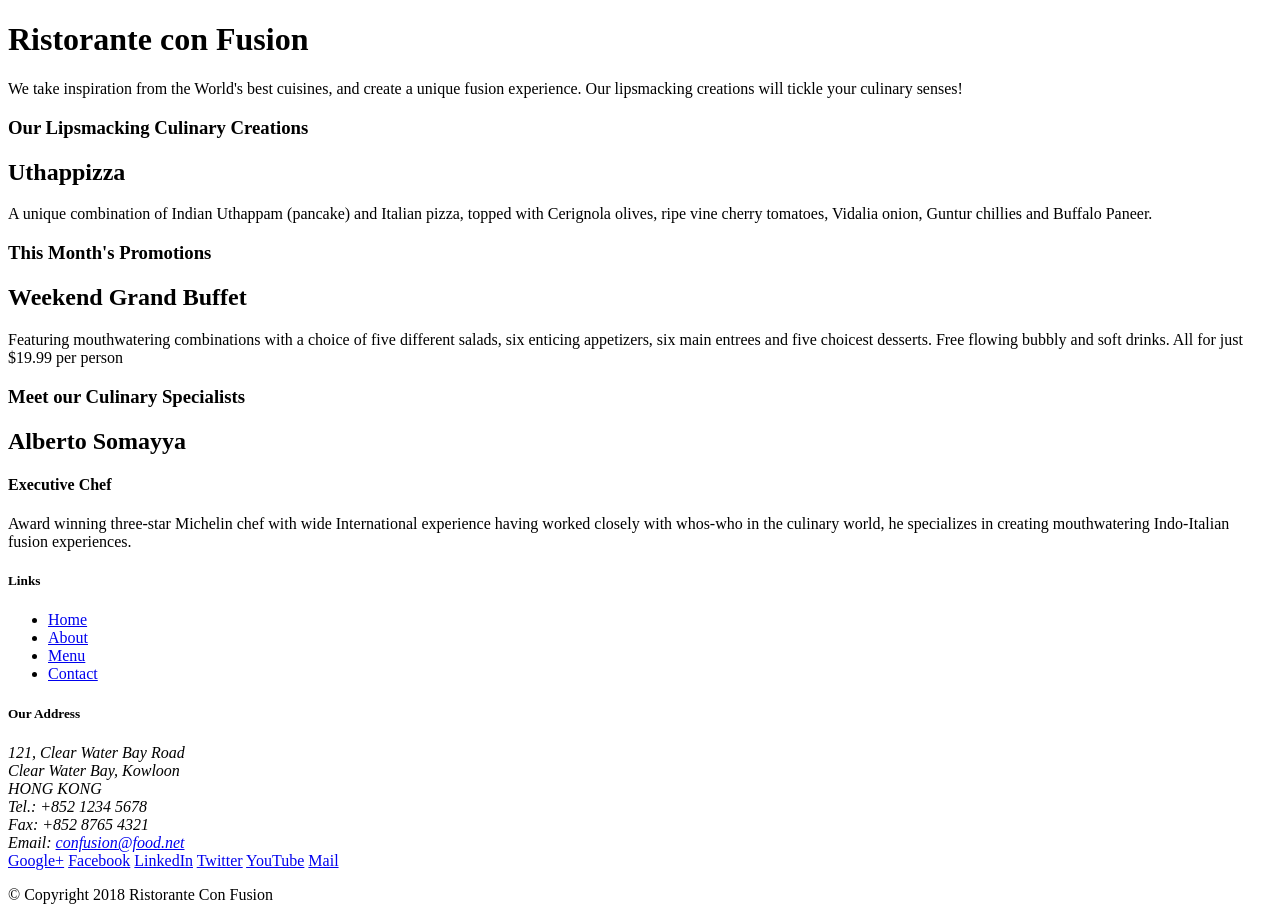
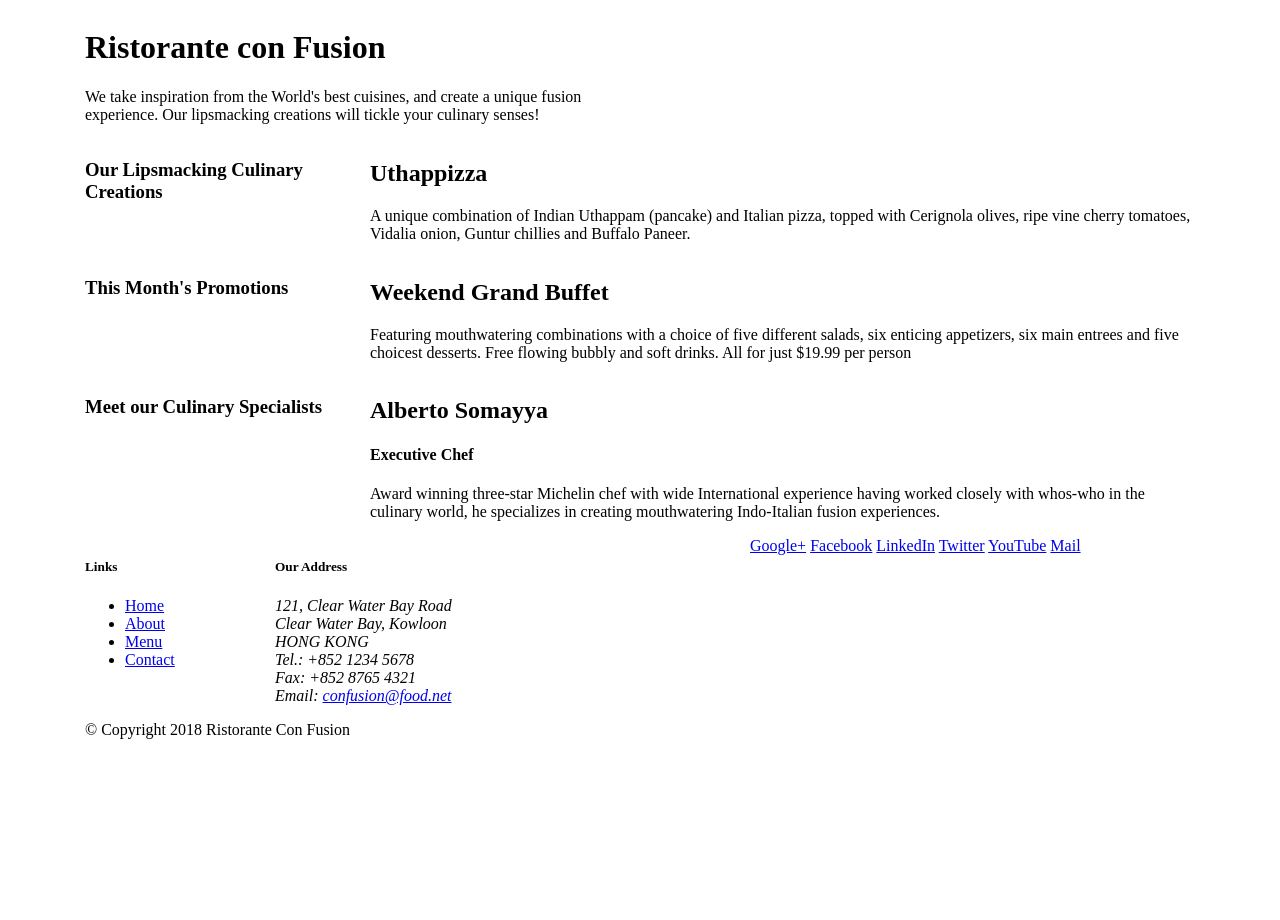
Before and after one commit to tedysolomon595/Confusion, a website: page index.html in a window 1280 px wide. After the commit the page ends 800 px from the top, so only its background shows below. Drawn offline with nearby package versions, Linux system fonts and the light colour scheme.

Commit message:
Third commit

```diff
--- a/index.html
+++ b/index.html
@@ -11,46 +11,46 @@
 
 <body>
 
-    <header>
-        <div>
-            <div>
-                <div>
+    <header class="jumbotron">
+        <div class="container">
+            <div class="row">
+                <div class="col-12 col-sm-6">
                     <h1>Ristorante con Fusion</h1>
                     <p>We take inspiration from the World's best cuisines, and create a unique fusion experience. Our lipsmacking creations will tickle your culinary senses!</p>
                 </div>
-                <div>
+                <div class="col-12 col-sm-6">
                 </div>
             </div>
         </div>
     </header>
 
-    <div>
-        <div>
-            <div>
+    <div class="container">
+        <div class="row">
+            <div class="col-12 col-sm-4 col-md-3">
                 <h3>Our Lipsmacking Culinary Creations</h3>
             </div>
-            <div>
+            <div class="col-12 col-sm col-md">
                 <h2>Uthappizza</h2>
                 <p>A unique combination of Indian Uthappam (pancake) and Italian pizza, topped with Cerignola olives, ripe vine cherry tomatoes, Vidalia onion, Guntur chillies and Buffalo Paneer.</p>
             </div>
         </div>
 
 
-        <div>
-            <div>
+        <div class="row">
+            <div class="col-12 col-sm-4 col-md-3">
                 <h3>This Month's Promotions</h3>
             </div>
-            <div>
+            <div class="col-12 col-sm col-md">
                 <h2>Weekend Grand Buffet</h2>
                 <p>Featuring mouthwatering combinations with a choice of five different salads, six enticing appetizers, six main entrees and five choicest desserts. Free flowing bubbly and soft drinks. All for just $19.99 per person </p>
             </div>
         </div>
 
-        <div>
-            <div>
+        <div class="row">
+            <div class="col-12 col-sm-4 col-md-3">
                 <h3>Meet our Culinary Specialists</h3>
             </div>
-            <div>
+            <div class="col-12 col-sm col-md">
                 <h2>Alberto Somayya</h2>
                 <h4>Executive Chef</h4>
                 <p>Award winning three-star Michelin chef with wide International experience having worked closely with whos-who in the culinary world, he specializes in creating mouthwatering Indo-Italian fusion experiences. </p>
@@ -59,9 +59,9 @@
     </div>
 
     <footer>
-        <div>
-            <div>
-                <div>
+        <div class="container">
+            <div class="row">
+                <div class="col-4 col-sm-2">
                     <h5>Links</h5>
                     <ul>
                         <li><a href="#">Home</a></li>
@@ -70,7 +70,7 @@
                         <li><a href="#">Contact</a></li>
                     </ul>
                 </div>
-                <div>
+                <div class="col-7 col-sm-5">
                     <h5>Our Address</h5>
                     <address>
 		              121, Clear Water Bay Road<br>
@@ -81,7 +81,7 @@
 		              Email: <a href="mailto:confusion@food.net">confusion@food.net</a>
 		           </address>
                 </div>
-                <div>
+                <div class="col-12 col-sm-4">
                     <div>
                         <a href="http://google.com/+">Google+</a>
                         <a href="http://www.facebook.com/profile.php?id=">Facebook</a>
@@ -92,8 +92,8 @@
                     </div>
                 </div>
             </div>
-            <div>
-                <div>
+            <div class="row">
+                <div class="col-auto">
                     <p>© Copyright 2018 Ristorante Con Fusion</p>
                 </div>
             </div>
```
